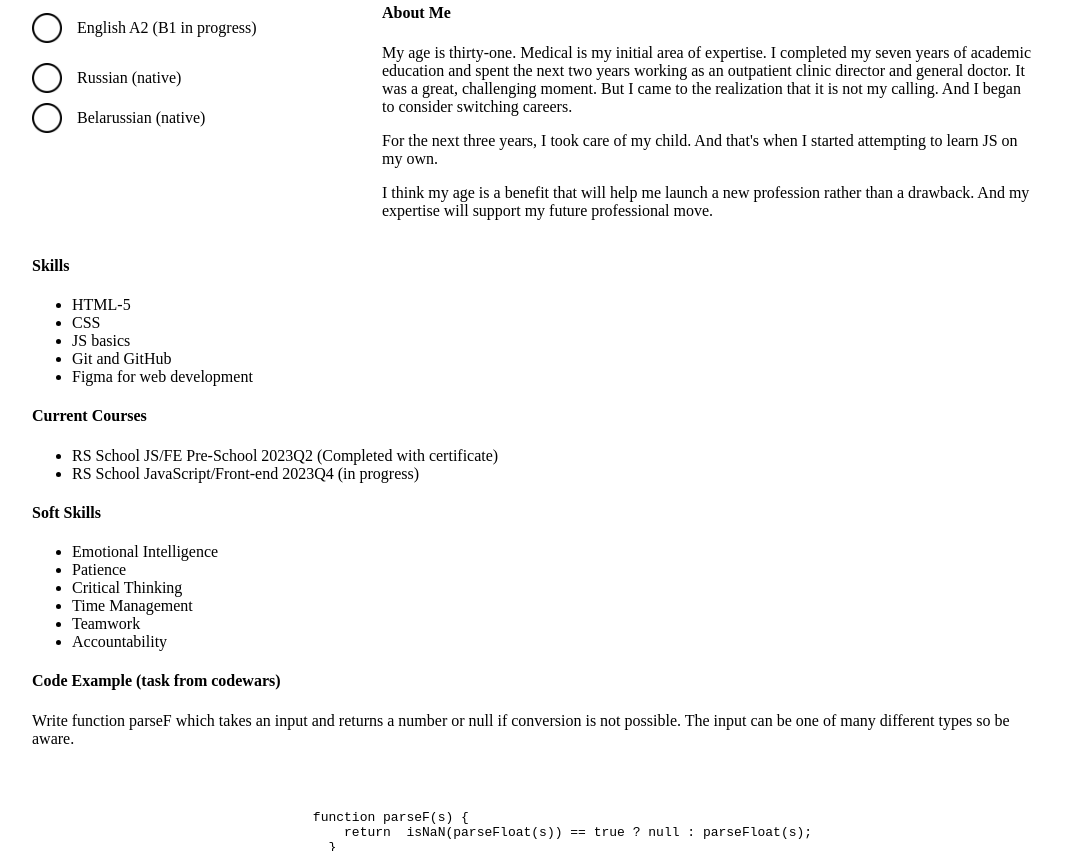
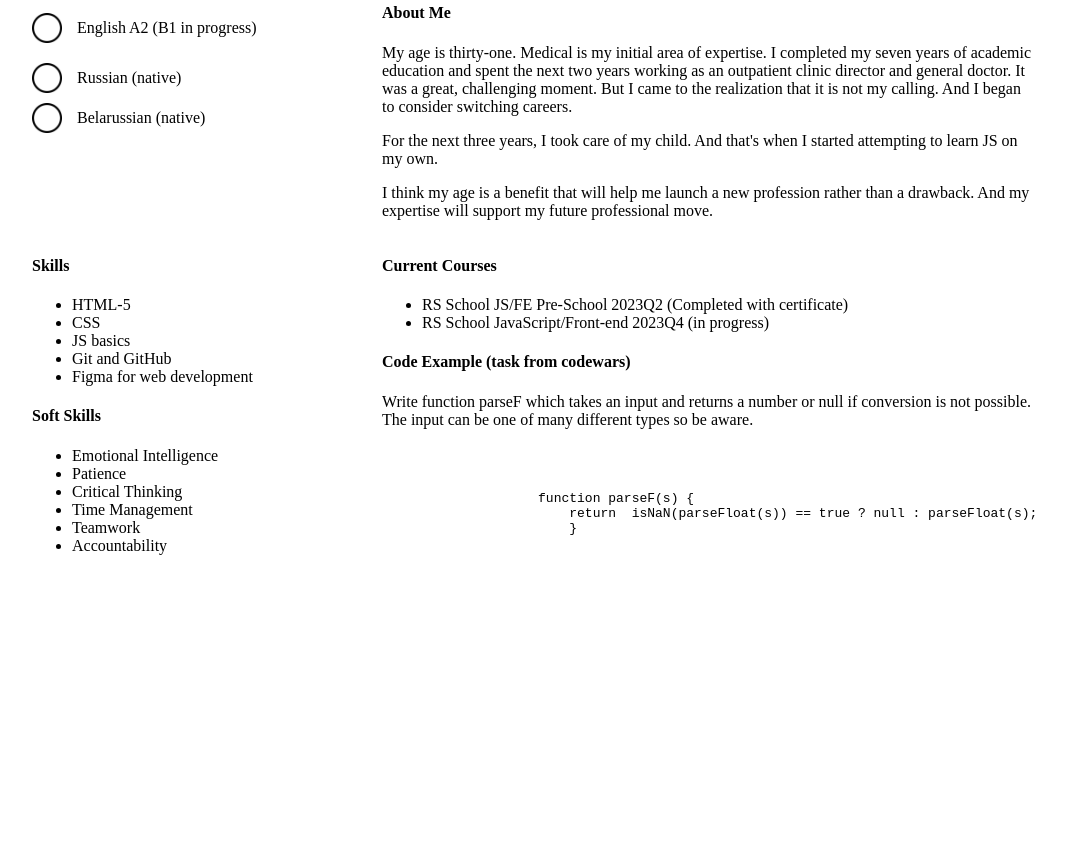
Before and after one commit to patciahevich/rsschool-cv, a plain HTML site: page index.html in a window 1280 px wide. Shown: the part 484-1335 px from the top of the page, without its empty margins (108-1174 px from the left). After the commit the page ends 1071 px from the top, so only its background shows below. Drawn offline with Linux system fonts and the light colour scheme.

Commit message:
fix: change possition for SKILLS article

```diff
--- a/index.html
+++ b/index.html
@@ -96,17 +96,7 @@
                             <li>Figma for web development</li>
                         </ul>
                     </div>
-
-                    <div class="courses">
-                        <h4>Current Courses</h4>
-                        <ul>
-                            <li> RS School JS/FE Pre-School 2023Q2 (Completed with certificate) </li>
-                            <li> RS School JavaScript/Front-end 2023Q4 (in progress)</li>
-
-                        </ul>
-                    </div>
-
-                    <div class="soft_skills">
+                    <div class="skills">
                         <h4>Soft Skills</h4>
                         <ul>
                             <li>Emotional Intelligence</li>
@@ -115,6 +105,17 @@
                             <li>Time Management</li>
                             <li>Teamwork</li>
                             <li>Accountability</li>
+                        </ul>
+                    </div>
+                </article>
+
+               <article>
+                <div class="courses">
+                    <h4>Current Courses</h4>
+                    <ul>
+                        <li> RS School JS/FE Pre-School 2023Q2 (Completed with certificate) </li>
+                        <li> RS School JavaScript/Front-end 2023Q4 (in progress)</li>
+
                     </ul>
                 </div>
 
@@ -133,6 +134,7 @@
                     </div>
                 </div>
                </article>
+
             </main>
         </div>
     </body>
--- a/styles.css
+++ b/styles.css
@@ -42,3 +42,7 @@ main {
     gap: 15px;
     align-items: center;
 }
+
+.skills {
+    width: 300px;
+}
```
Lines whose indentation alone changed are shown as unchanged.
